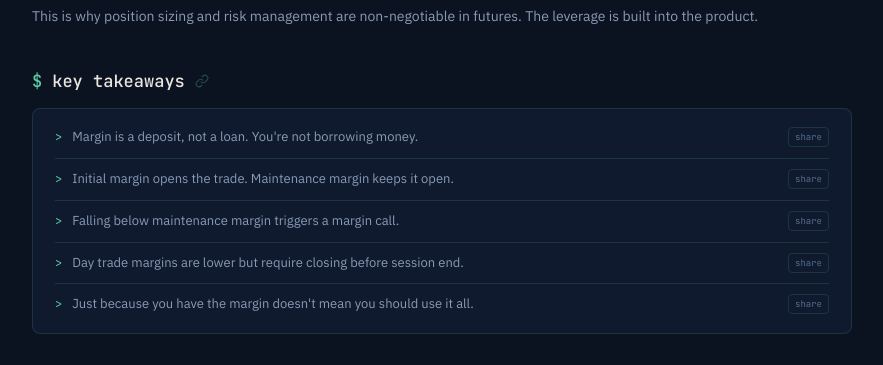
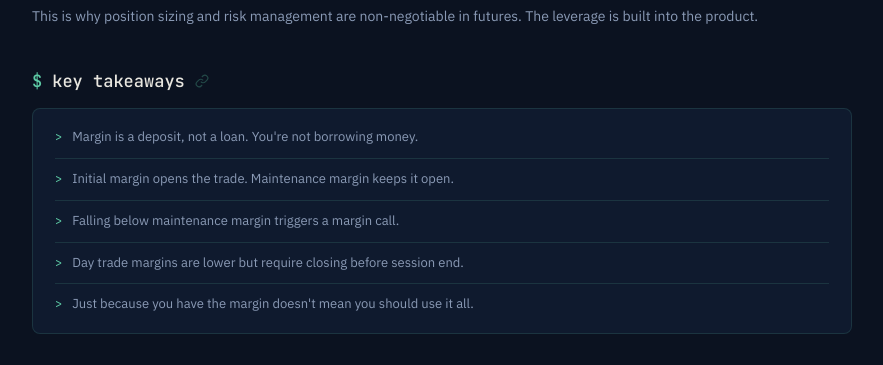
Before and after one commit to leembrandon/TradeTerminal, a Next.js app: page /glossary/margin in a window 1280 px wide. Shown: the part 1540-1905 px from the top of the page, without its empty margins (68-951 px from the left). Built offline with nearby package versions, Linux system fonts and the light colour scheme.

Commit message:
Update TermPageClient.js

```diff
--- a/app/glossary/[slug]/TermPageClient.js
+++ b/app/glossary/[slug]/TermPageClient.js
@@ -143,8 +143,7 @@ export default function TermPageClient({ term, prev, next }) {
               {d.keyPoints.map((kp, i) => (
                 <div key={i} style={{ display: "flex", alignItems: "flex-start", gap: 10, marginBottom: i < d.keyPoints.length - 1 ? 10 : 0, paddingBottom: i < d.keyPoints.length - 1 ? 10 : 0, borderBottom: i < d.keyPoints.length - 1 ? `1px solid ${C.border}` : "none" }}>
                   <span style={{ color: C.teal, fontFamily: F.mono, fontSize: 12, marginTop: 2, flexShrink: 0 }}>{">"}</span>
-                  <span style={{ fontSize: 13, color: C.textSecondary, lineHeight: 1.6, flex: 1 }}>{kp}</span>
-                  <ShareBtn text={kp} path={`${basePath}#key-takeaways`} label="" small />
+                  <span style={{ fontSize: 13, color: C.textSecondary, lineHeight: 1.6 }}>{kp}</span>
                 </div>
               ))}
             </div>
```
